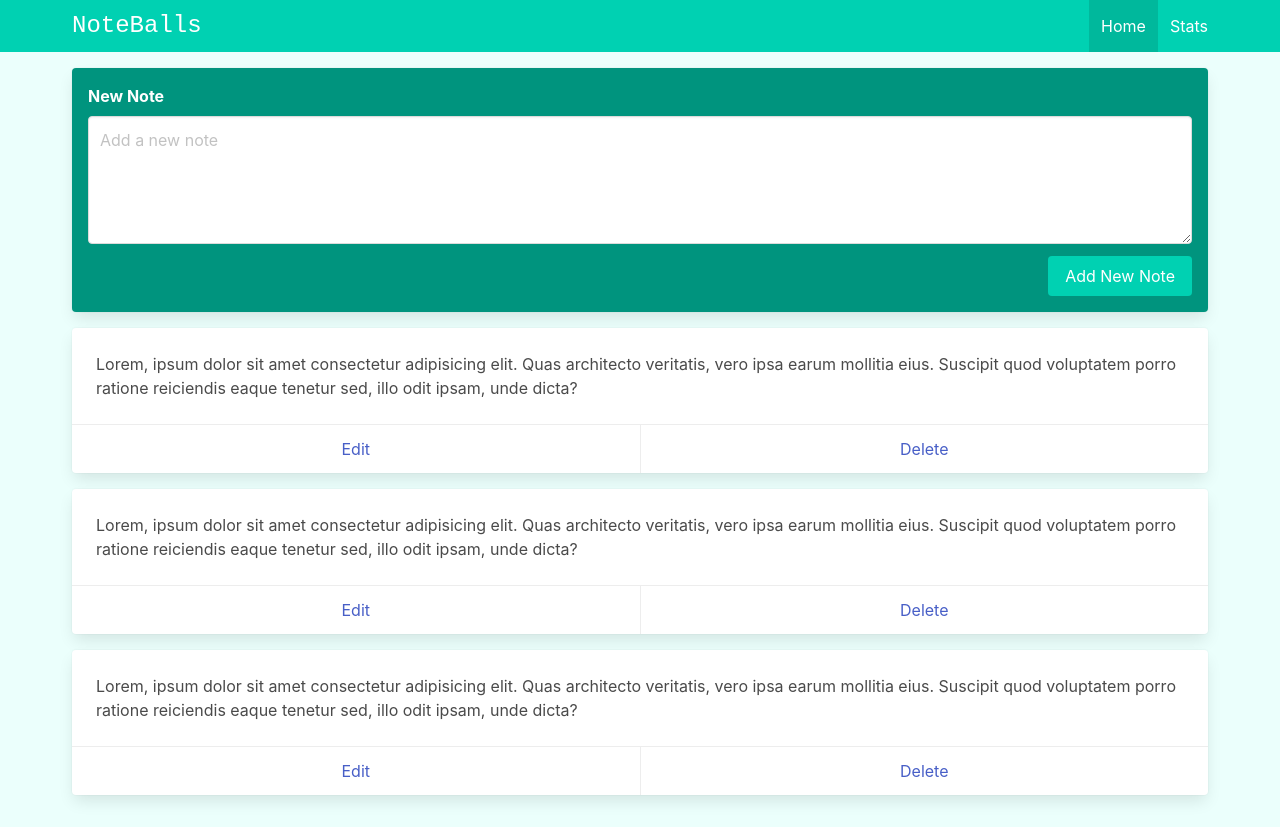
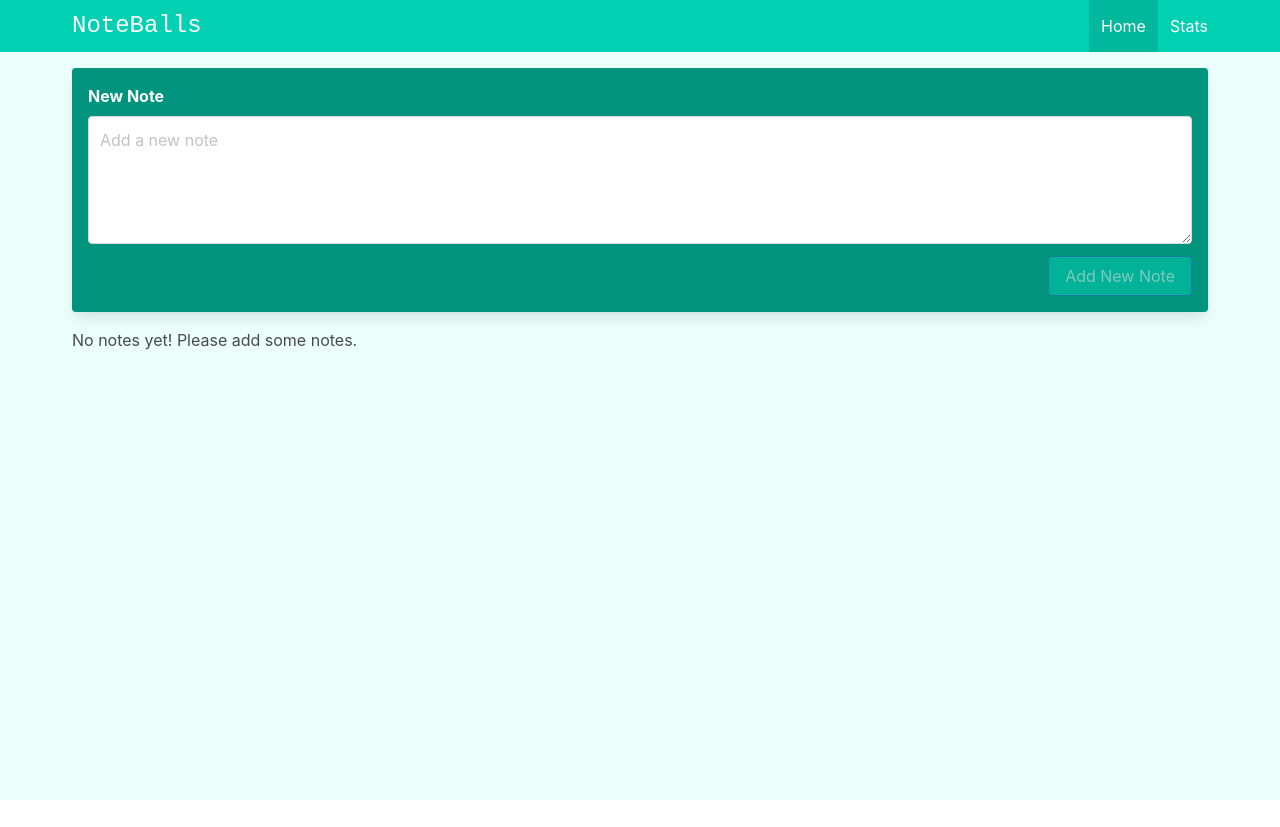
Before and after one commit to deejayjay/udemy-vue3-composition-api, a Vue app in the folder noteballs-app/: page /#/ in a window 1280 px wide. After the commit the page ends 800 px from the top, so only its background shows below. Built offline with nearby package versions, Linux system fonts and the light colour scheme.

Commit message:
Adds Note component, computed properties and emits delete event.

```diff
--- /dev/null
+++ b/noteballs-app/src/components/Notes/Note.vue
@@ -0,0 +1,50 @@
+<script setup>
+import { computed } from 'vue';
+
+// Define the props
+const props = defineProps({
+  note: {
+    type: Object,
+    required: true
+  }
+});
+
+// Define the emits
+const emit = defineEmits(['deleteNote']);
+
+// Computed property which returns the length of the note's content
+const characterLength = computed(() => {
+  const length = props.note.content.length;
+  if (length === 1) {
+    return `${length} character`;
+  }
+  return `${length} characters`
+});
+
+// Emit an event to delete the note
+const deleteClickHandler = (id) => {
+  emit('deleteNote', id);
+}
+</script>
+
+<template>
+  <li class="card mb-4"
+      role="listitem">
+    <div class="card-content">
+      <div class="content">
+        {{ note.content }}
+        <div class="has-text-right has-text-grey-light mt-2">
+          <small>{{ characterLength }}</small>
+        </div>
+      </div>
+    </div>
+    <footer class="card-footer">
+      <a href="#"
+         class="card-footer-item has-text-primary">Edit</a>
+      <a href="#"
+         class="card-footer-item has-text-danger"
+         type="button"
+         @click="deleteClickHandler(note.id)">Delete</a>
+    </footer>
+  </li>
+</template>
--- a/noteballs-app/src/views/ViewNotes.vue
+++ b/noteballs-app/src/views/ViewNotes.vue
@@ -1,36 +1,63 @@
+<script setup>
+import { ref } from 'vue';
+
+import Note from '@/components/Notes/Note.vue';
+
+// Notes
+const notes = ref([]);
+const newNote = ref('');
+const newNoteRef = ref(null);
+
+// Add the new note to notes array
+const addNoteHandler = () => {
+  if (newNote.value.trim() === '') {
+    return;
+  }
+
+  notes.value.unshift({
+    id: crypto.randomUUID(),
+    content: newNote.value
+  });
+  newNote.value = '';
+  newNoteRef.value.focus();
+}
+
+// Delete the selected note from notes array
+const deleteNoteHandler = (id) => {
+  notes.value = notes.value.filter(note => note.id !== id);
+}
+</script>
+
 <template>
   <div class="notes">
-    <form class="card has-background-primary-dark mb-4 p-4">
+    <form class="card has-background-primary-dark mb-4 p-4"
+          @submit.prevent="addNoteHandler">
       <div class="field">
         <label class="label has-text-white">New Note</label>
         <div class="control">
-          <textarea class="textarea"
+          <textarea v-model="newNote"
+                    ref="newNoteRef"
+                    class="textarea"
                     placeholder="Add a new note" />
         </div>
       </div>
 
       <div class="field is-grouped is-grouped-right">
         <div class="control">
-          <button class="button has-background-primary is-link">Add New Note</button>
+          <button type="submit"
+                  class="button has-background-primary is-link"
+                  :disabled="newNote.trim() === ''">Add New Note</button>
         </div>
       </div>
     </form>
 
-    <div v-for="index in 3"
-         :key="index"
-         class="card mb-4">
-      <div class="card-content">
-        <div class="content">
-          Lorem, ipsum dolor sit amet consectetur adipisicing elit. Quas architecto veritatis, vero ipsa earum mollitia
-          eius. Suscipit quod voluptatem porro ratione reiciendis eaque tenetur sed, illo odit ipsam, unde dicta?
-        </div>
-      </div>
-      <footer class="card-footer">
-        <a href="#"
-           class="card-footer-item">Edit</a>
-        <a href="#"
-           class="card-footer-item">Delete</a>
-      </footer>
-    </div>
+    <ul v-if="notes.length"
+        role="list">
+      <Note v-for="note in notes"
+            :note="note"
+            :key="note.id"
+            @delete-note="deleteNoteHandler" />
+    </ul>
+    <p v-else>No notes yet! Please add some notes.</p>
   </div>
 </template>
```
